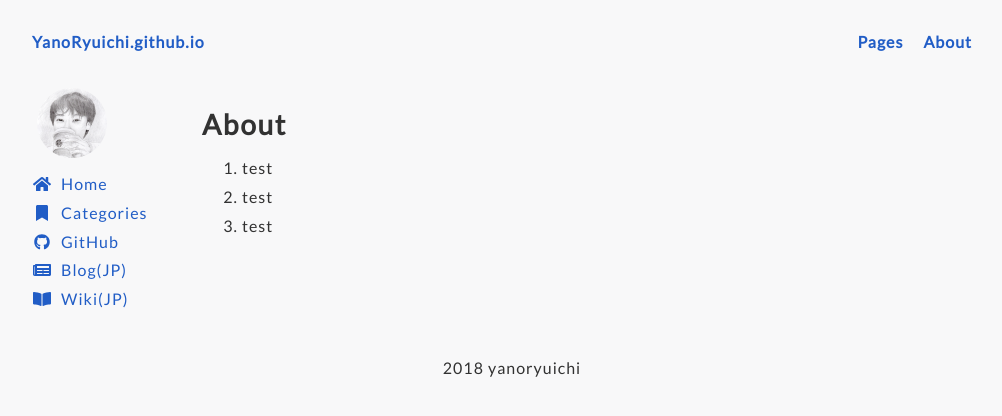
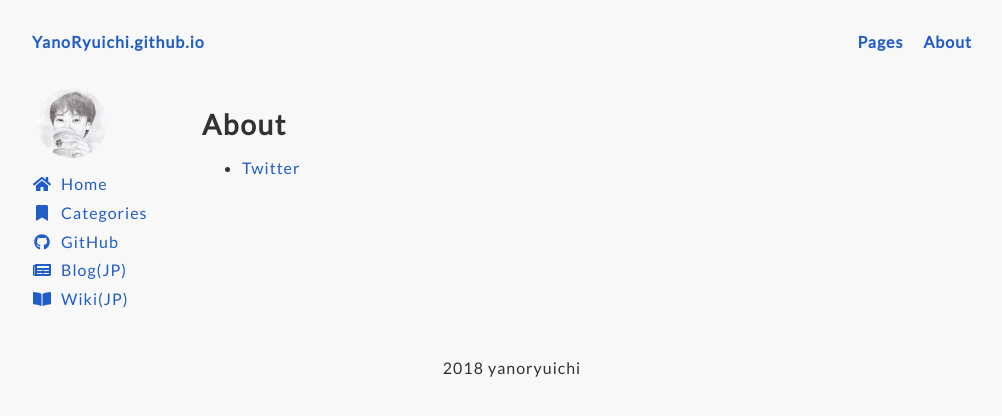
Before and after one commit to yanoryuichi/yanoryuichi.github.io, a Jekyll site: the page built from about.md, in a window 1280 px wide. Shown: the top 416 px of the page, without its empty margins (128-1130 px from the left). Built offline with Jekyll 4.4.1, drawn with Linux system fonts in a browser that asks for light colours; nearby versions of some CDN libraries; some web fonts are replaced; our own code applies the rules of GitHub Pages for plain Markdown files.

Commit message:
Update about.md

```diff
--- a/about.md
+++ b/about.md
@@ -1,6 +1,4 @@
 About
 =====
 
-1. test
-2. test
-3. test
+- [Twitter](https://twitter.com/RyuichiNow)
```
